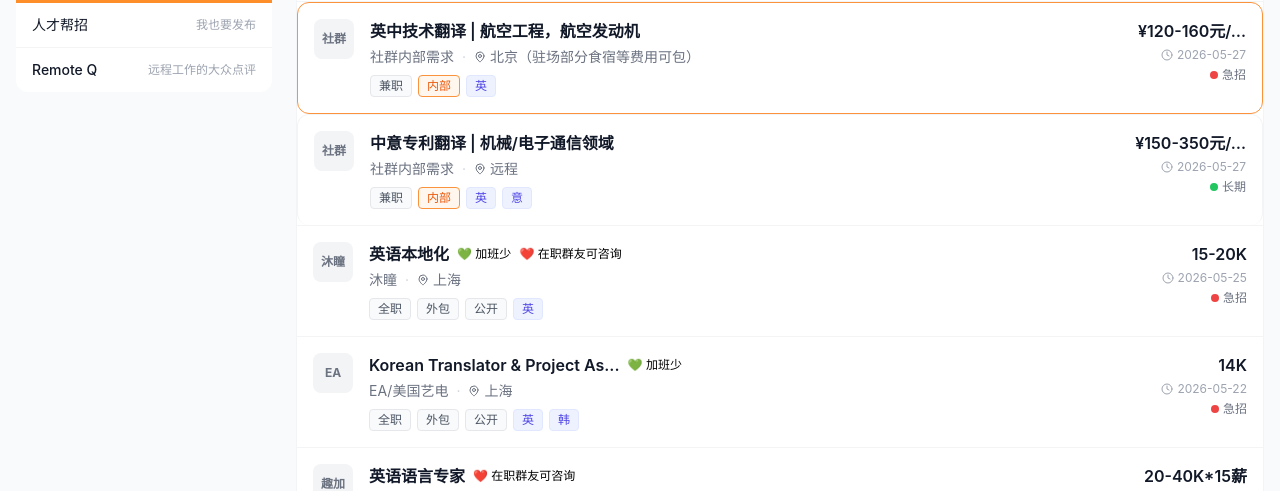
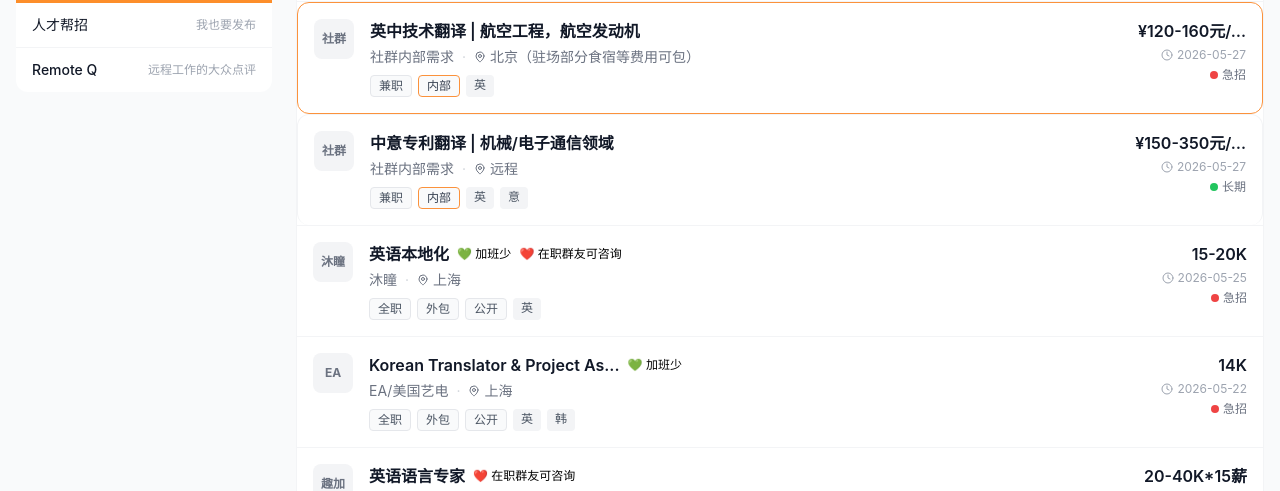
Before and after one commit to quanquan-code/remote-q-web, a React (Vite) app: page / in a window 1280 px wide. Shown: the part 316-807 px from the top of the page. Built offline with nearby package versions, Linux system fonts and the light colour scheme.

Commit message:
style: neutral colors only — internal tag gray bg + gray text, language tags gray bg

```diff
--- a/src/pages/JobDetail.jsx
+++ b/src/pages/JobDetail.jsx
@@ -352,7 +352,7 @@ const JobDetail = () => {
     '线下': 'border border-gray-200 bg-gray-50 text-gray-600',
     '实习': 'border border-gray-200 bg-gray-50 text-gray-600',
     '正编': 'border border-gray-200 bg-gray-50 text-gray-600',
-    '内部': 'border border-orange-400 bg-orange-50 text-orange-600'
+    '内部': 'border border-orange-400 bg-gray-50 text-gray-700'
   };
 
   return (
--- a/src/pages/Jobs.jsx
+++ b/src/pages/Jobs.jsx
@@ -260,7 +260,7 @@ const Jobs = () => {
     '线下': 'border border-gray-200 bg-gray-50 text-gray-600',
     '实习': 'border border-gray-200 bg-gray-50 text-gray-600',
     '正编': 'border border-gray-200 bg-gray-50 text-gray-600',
-    '内部': 'border border-orange-400 bg-orange-50 text-orange-600',
+    '内部': 'border border-orange-400 bg-gray-50 text-gray-700',
     '公开': 'border border-green-200 bg-green-50 text-green-600'
   };
 
@@ -577,7 +577,7 @@ const Jobs = () => {
                             )}
                             {/* 语种标签 */}
                             {extractLanguages(job).map(lang => (
-                              <span key={lang} className="px-2 py-0.5 rounded text-xs font-medium bg-indigo-50 text-indigo-600 border border-indigo-100">
+                              <span key={lang} className="px-2 py-0.5 rounded text-xs font-medium bg-gray-100 text-gray-600">
                                 {lang}
                               </span>
                             ))}
```
